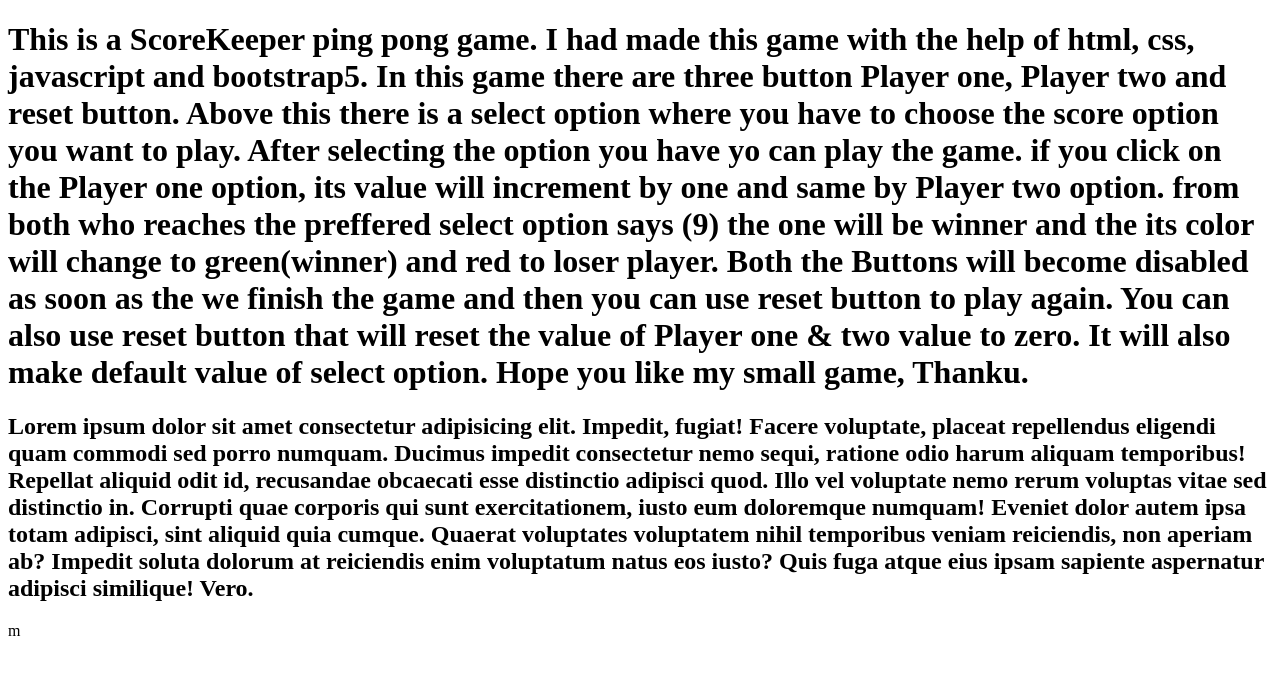
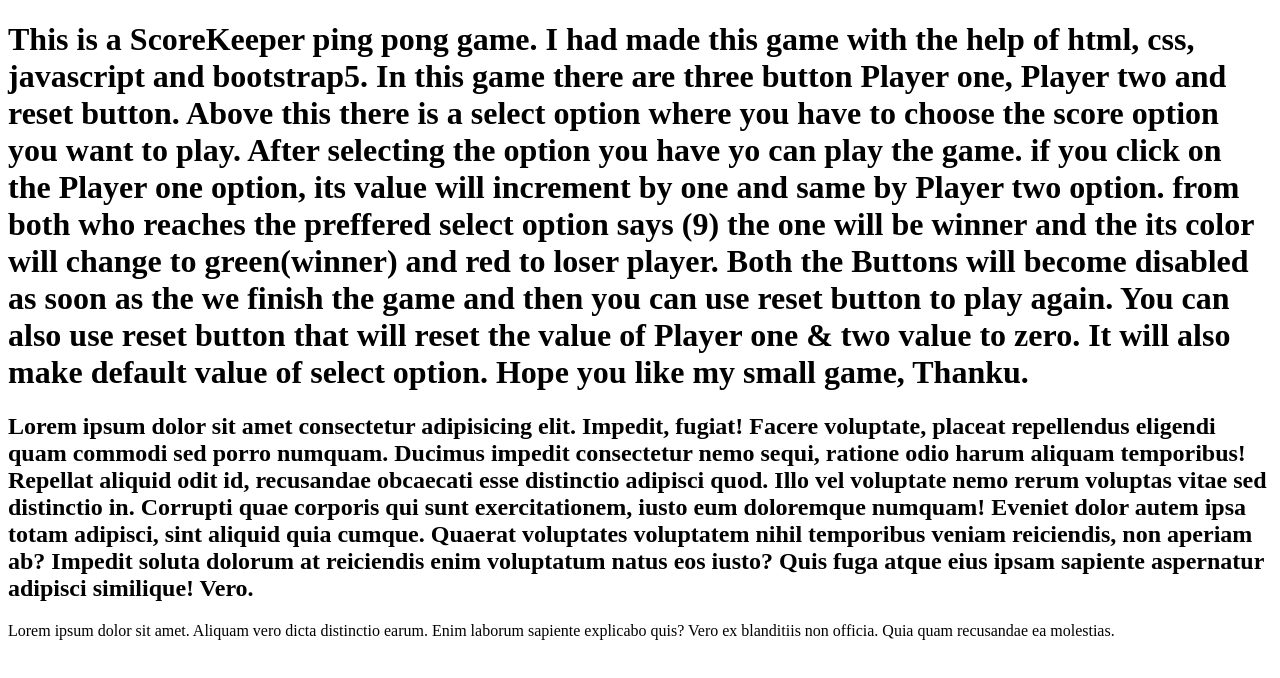
Before and after one commit to coderSatya/firstproject, a plain HTML site: page index.html in a window 1280 px wide. Drawn offline with Linux system fonts and the light colour scheme.

Commit message:
i have added a paragraph

```diff
--- a/index.html
+++ b/index.html
@@ -27,5 +27,12 @@
             Impedit soluta dolorum at reiciendis enim voluptatum natus eos iusto?
             Quis fuga atque eius ipsam sapiente aspernatur adipisci similique! Vero. </h2>
 
+
+            <p>Lorem ipsum dolor sit amet.
+            Aliquam vero dicta distinctio earum.
+            Enim laborum sapiente explicabo quis?
+            Vero ex blanditiis non officia.
+            Quia quam recusandae ea molestias.</p>
+
 </body>
-</html>m
+</html>
```
